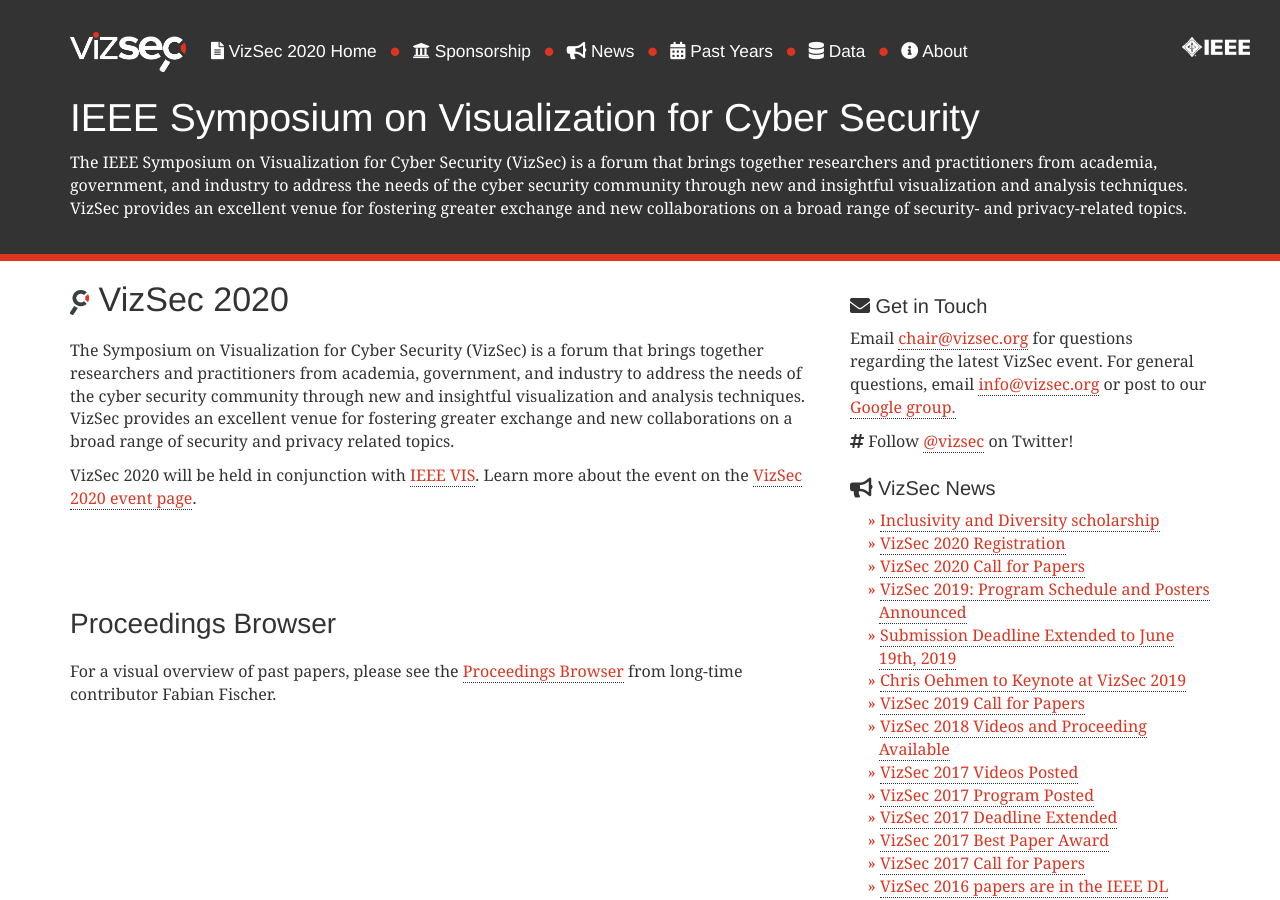
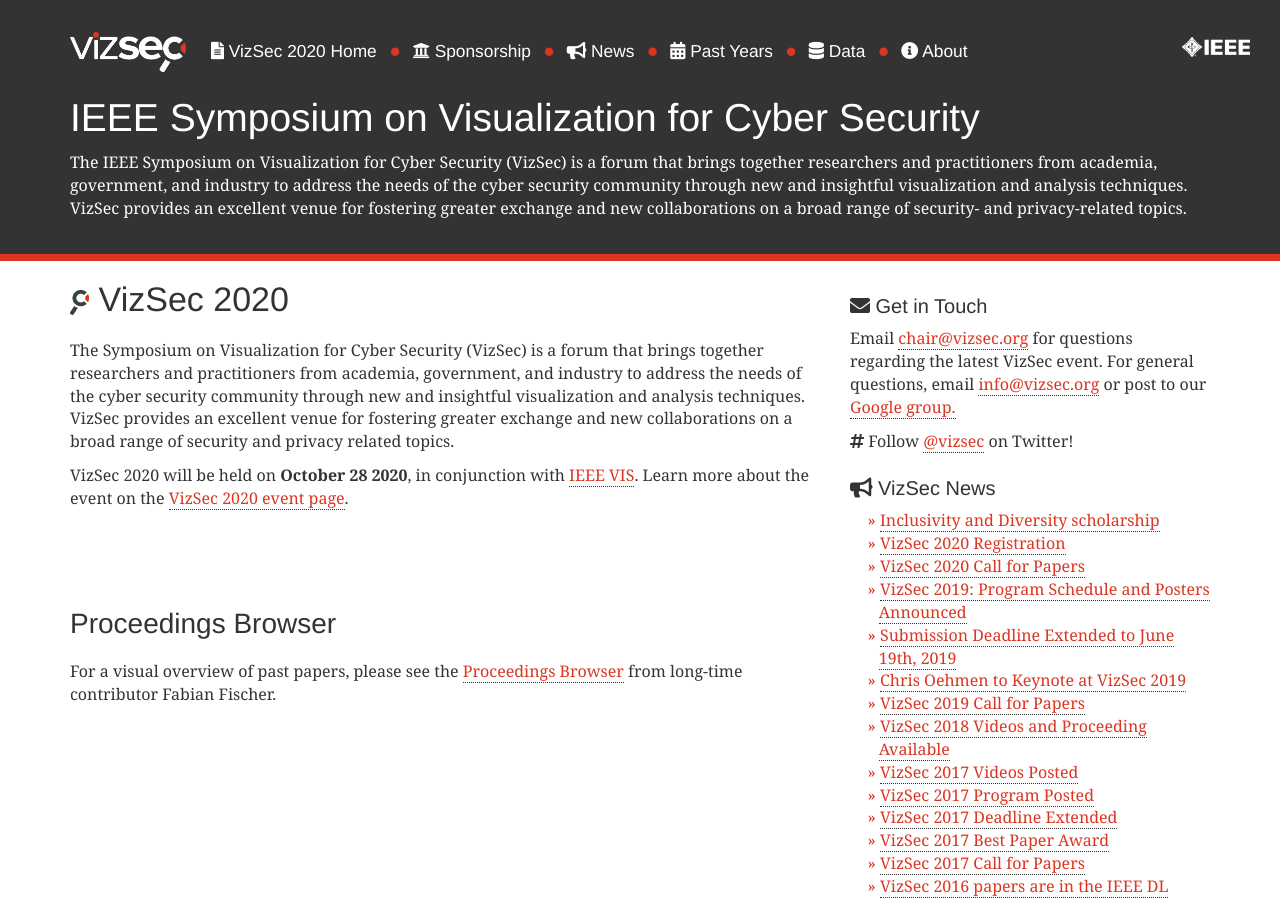
Before and after one commit to vizsec/vizsec.github.io, a Jekyll site: the page built from index.md, in a window 1280 px wide and 900 px high. Built offline with Jekyll 4.4.1, drawn with Linux system fonts in a browser that asks for light colours; nearby versions of some CDN libraries.

Commit message:
home page

```diff
--- a/index.md
+++ b/index.md
@@ -9,7 +9,7 @@
 visualization and analysis techniques. VizSec provides an excellent venue for fostering greater exchange and new collaborations on a broad range of security
 and privacy related topics.
 
-<p>VizSec 2020 will be held in conjunction with <a href="http://ieeevis.org/">IEEE VIS</a>. Learn more about the event on the <a href="/vizsec2020">VizSec 2020 event page</a>.</p> <br/><br/><br/>
+<p>VizSec 2020 will be held on <strong>October 28 2020</strong>, in conjunction with <a href="http://ieeevis.org/">IEEE VIS</a>. Learn more about the event on the <a href="/vizsec2020">VizSec 2020 event page</a>.</p> <br/><br/><br/>
 
 ### Proceedings Browser
 
```
